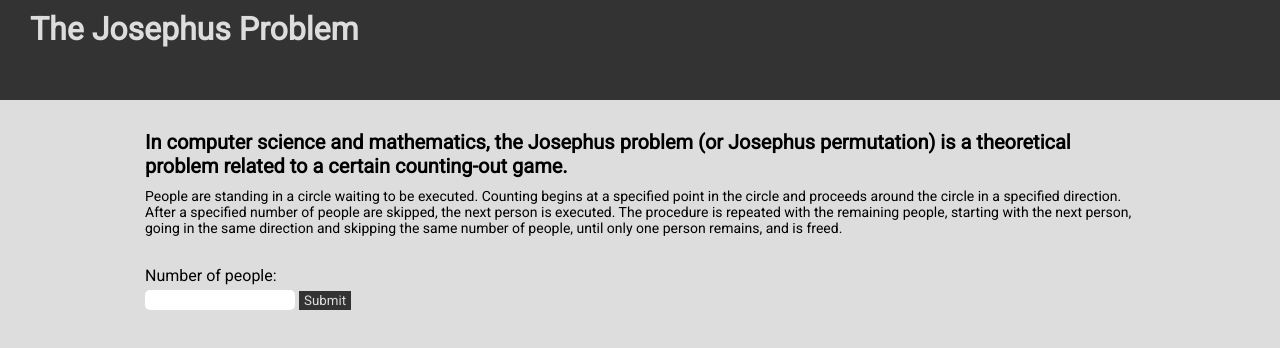
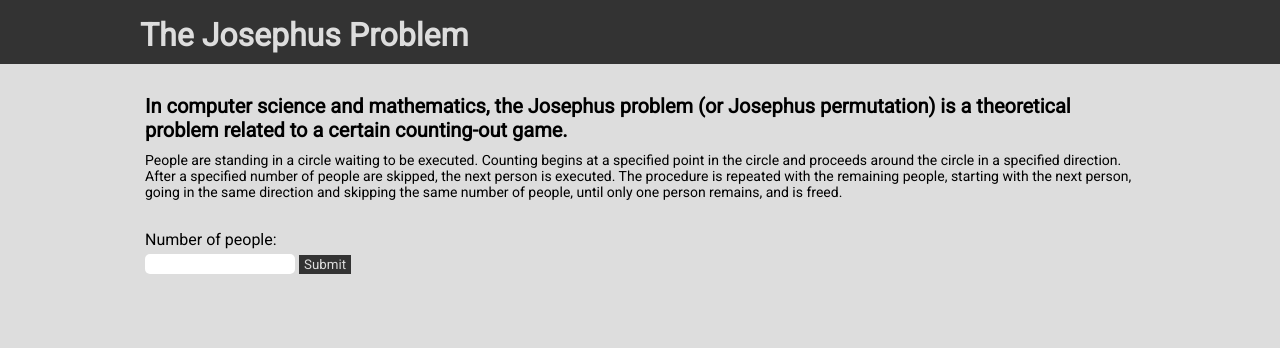
Before and after one commit to GabrielNBDS/the-josephus-problem, a plain HTML site: page index.html in a window 1280 px wide. Drawn offline with Linux system fonts and the light colour scheme.

Commit message:
Fixing Header

```diff
--- a/index.js
+++ b/index.js
@@ -43,8 +43,6 @@ const container = document.getElementById('problem');
 const button = document.getElementById('submit-button');
 
 function handleSubmit() {
-
-
   let lastResult = document.querySelector(".result");
   let lastWarning = document.querySelector(".warning");
 
--- a/styles.css
+++ b/styles.css
@@ -8,6 +8,7 @@
 }
 
 body {
+  height: calc(100vh - 8vh);
   width: 100vw;
   background: #DDD;
 }
@@ -15,9 +16,14 @@ body {
 header {
   color: #DDD;
   background-color: #333;
-  padding: 10px 30px;
+  height: 8vh;
   width: 100%;
-  height: 100px;
+  padding: 2vh 0;
+}
+
+header h1 {
+  max-width: 1000px;
+  margin: 0 auto;
 }
 
 .container {
```
Also changed, not shown: 2 other files.
